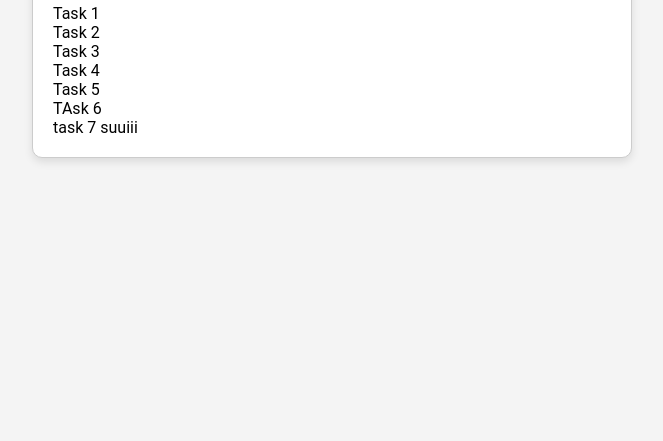
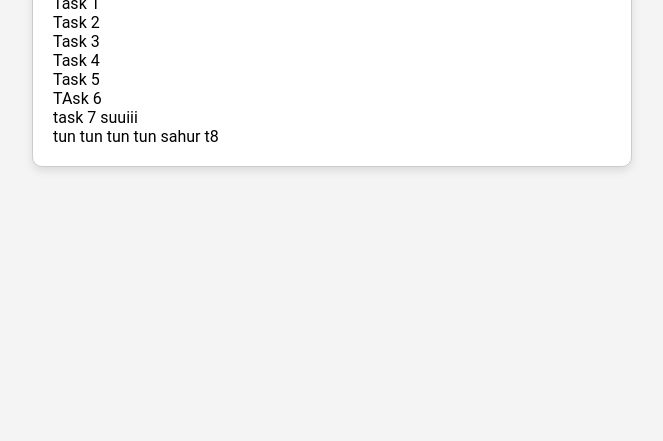
Before and after one commit to Bishal03-KH/test-tracker, a plain HTML site: page index.html in a window 1280 px wide. Shown: the part 359-800 px from the top of the page, without its empty margins (308-971 px from the left). Drawn offline with Linux system fonts and the light colour scheme.

Commit message:
Added tun Sahur

```diff
--- a/index.html
+++ b/index.html
@@ -17,6 +17,8 @@
         <li>Task 5</li>
         <li>TAsk 6</li>
         <li>task 7 suuiii</li>
+        <li>tun tun tun tun sahur t8</li>
+
       </ul>
     </div>
 
```
Also changed, not shown: 2 other files.
